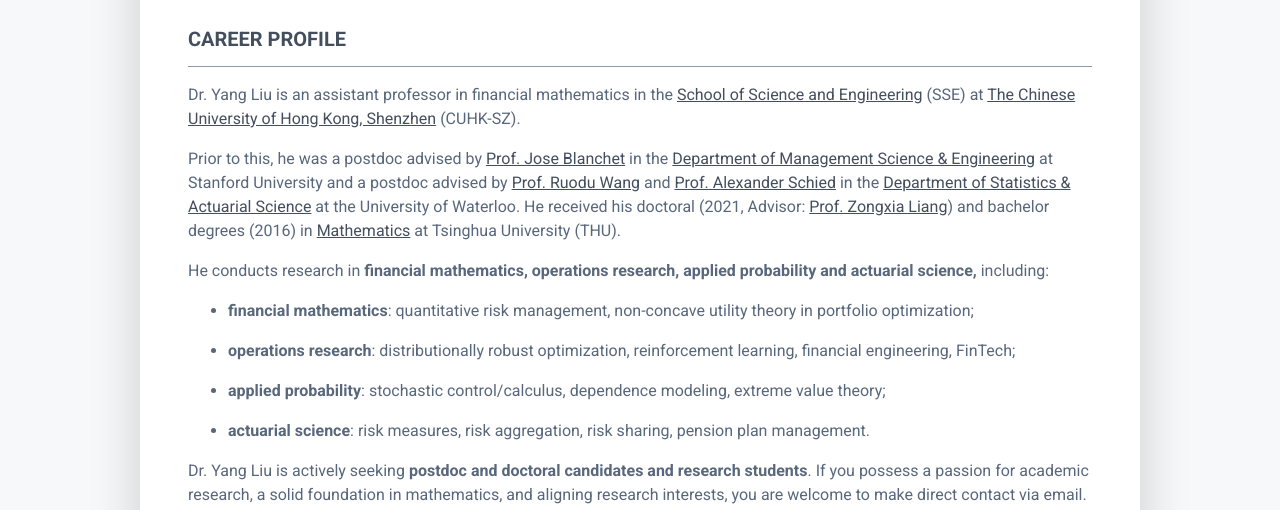
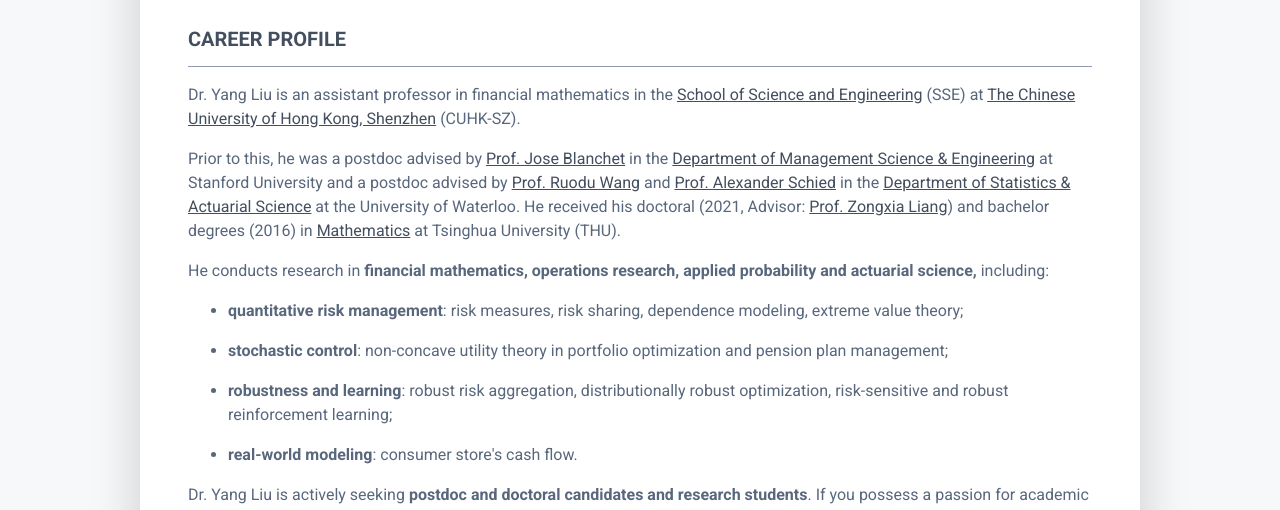
Before and after one commit to yang-liu16/yang-liu16.github.io, a plain HTML site: page index.html in a window 1280 px wide. Shown: the part 271-781 px from the top of the page. Drawn offline with Linux system fonts and the light colour scheme.

Commit message:
Update index.html

```diff
--- a/index.html
+++ b/index.html
@@ -63,10 +63,10 @@
 
 					    <p>
 					    <ul>
-						<li><p><b>financial mathematics</b>: quantitative risk management, non-concave utility theory in portfolio optimization;</p></li>
-						<li><p><b>operations research</b>: distributionally robust optimization, reinforcement learning, financial engineering, FinTech;</p></li>
-						<li><p><b>applied probability</b>: stochastic control/calculus, dependence modeling, extreme value theory;</p></li>
-						<li><p><b>actuarial science</b>: risk measures, risk aggregation, risk sharing, pension plan management.</p></li>
+						<li><p><b>quantitative risk management</b>: risk measures, risk sharing, dependence modeling, extreme value theory;</p></li>
+						<li><p><b>stochastic control</b>: non-concave utility theory in portfolio optimization and pension plan management;</p></li>
+						<li><p><b>robustness and learning</b>: robust risk aggregation, distributionally robust optimization, risk-sensitive and robust reinforcement learning;</p></li>
+						<li><p><b>real-world modeling</b>: consumer store's cash flow.</p></li>
 						</ul>
 						</p>
 						<p> Dr. Yang Liu is actively seeking <b>postdoc and doctoral candidates and research students</b>. If you possess a passion for academic research, a solid foundation in mathematics, and aligning research interests, you are welcome to make direct contact via email.</p>
```
